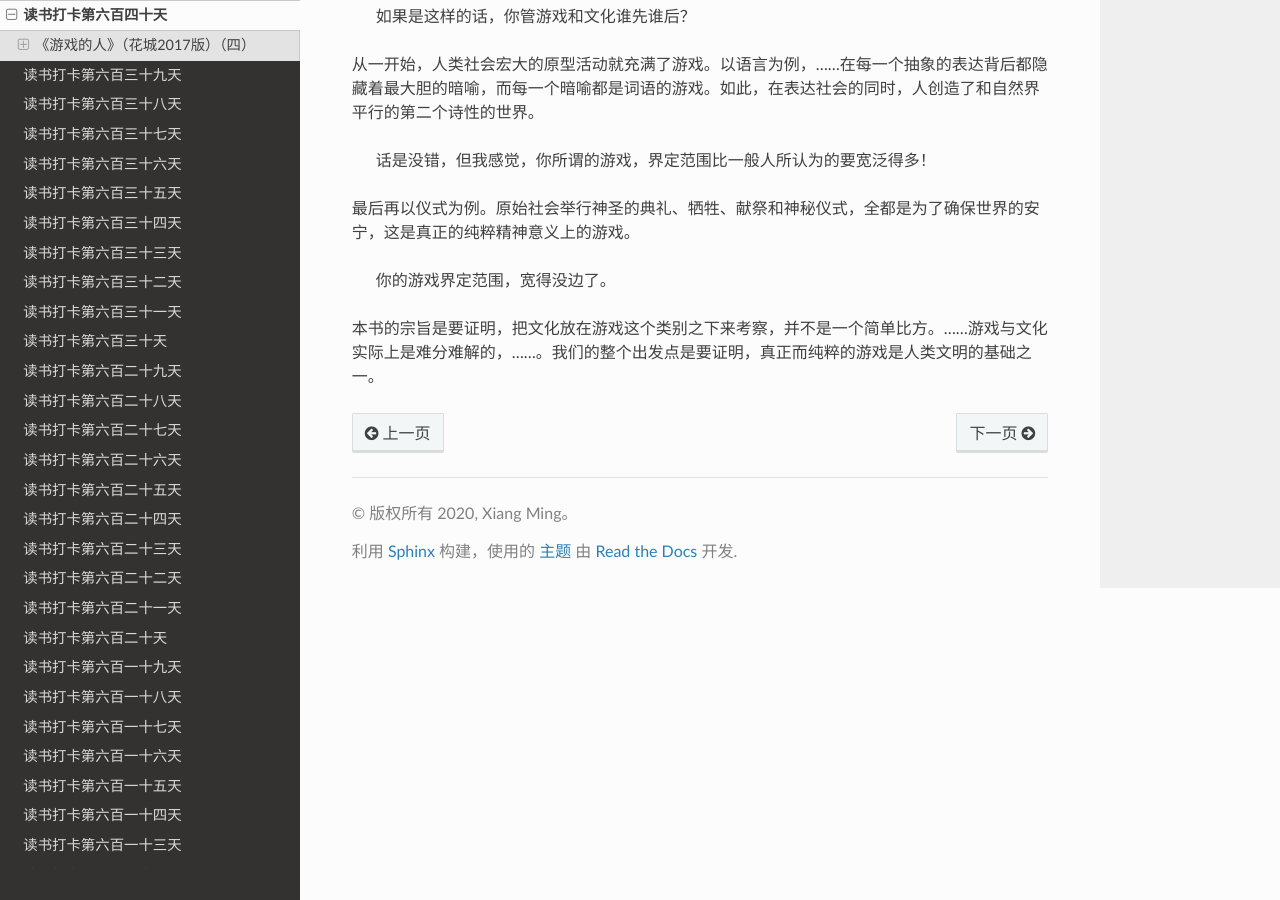
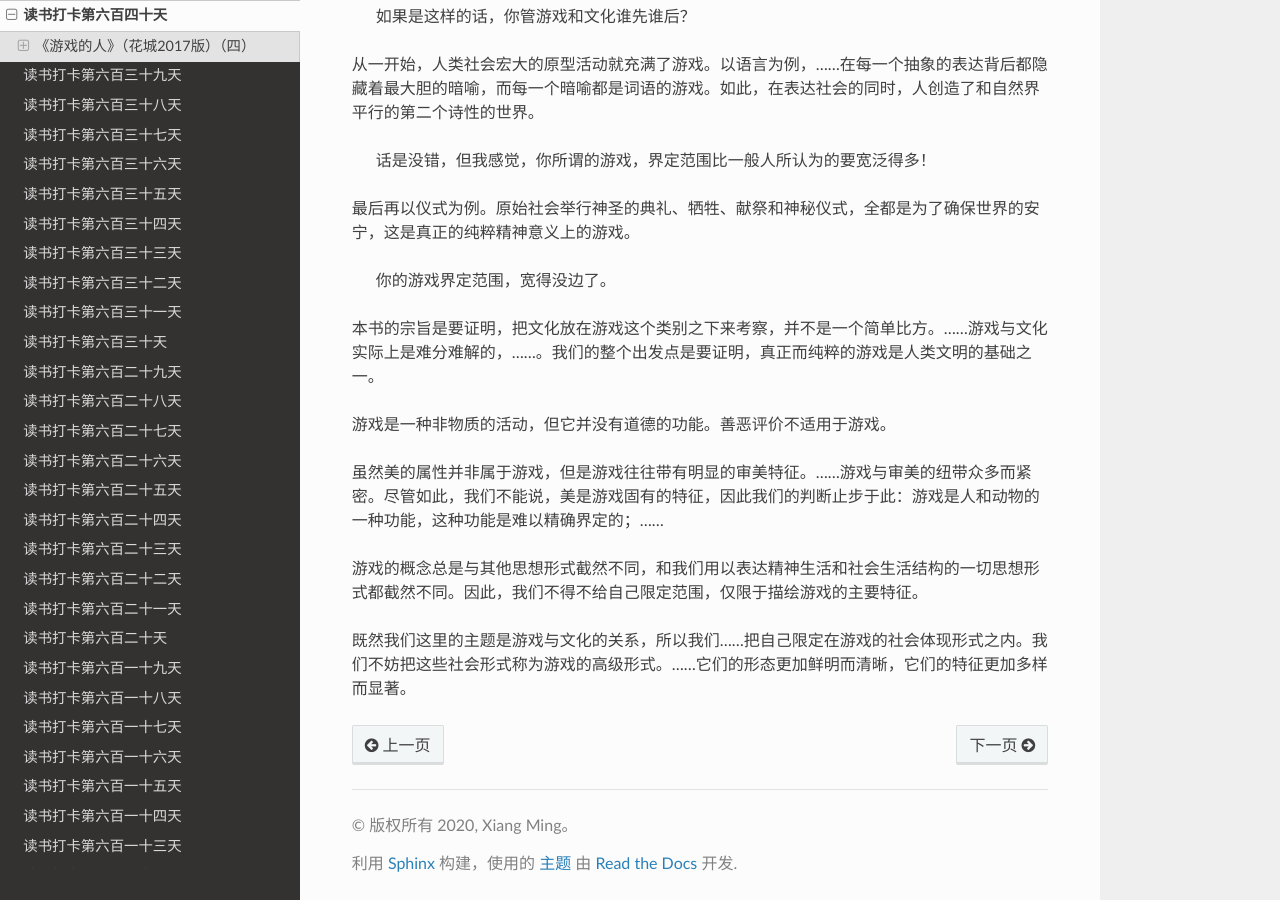
Before and after one commit to xiangming1975/reading, a Sphinx documentation site: the page built from source/2022-08-11.md, in a window 1280 px wide and 900 px high, scrolled down 803 px. Built offline with Sphinx 7.4.7 and the Read the Docs theme 2.0.0, drawn with Linux system fonts in a browser that asks for light colours; some of the changed text lies outside the part shown.

Commit message:
自动提交时间: 2022-08-14T22:00:01,180331250+08:00

```diff
--- a/source/2022-08-11.md
+++ b/source/2022-08-11.md
@@ -1,6 +1,6 @@
 # 读书打卡第六百四十天
 ## 《游戏的人》（花城2017版）（四）
-### 第一章 作为文化现象的游戏：性质与意义
+### 第一章 作为文化现象的游戏：性质与意义（一）
 
 游戏的历史比文化悠久。无论文化的定义多么不充分，它总是以人类社会的存在为前提。然而动物却不会等待人类登上舞台来向他们传授游戏。
 
@@ -23,3 +23,11 @@
 > 你的游戏界定范围，宽得没边了。
 
 本书的宗旨是要证明，把文化放在游戏这个类别之下来考察，并不是一个简单比方。……游戏与文化实际上是难分难解的，……。我们的整个出发点是要证明，真正而纯粹的游戏是人类文明的基础之一。
+
+游戏是一种非物质的活动，但它并没有道德的功能。善恶评价不适用于游戏。
+
+虽然美的属性并非属于游戏，但是游戏往往带有明显的审美特征。……游戏与审美的纽带众多而紧密。尽管如此，我们不能说，美是游戏固有的特征，因此我们的判断止步于此：游戏是人和动物的一种功能，这种功能是难以精确界定的；……
+
+游戏的概念总是与其他思想形式截然不同，和我们用以表达精神生活和社会生活结构的一切思想形式都截然不同。因此，我们不得不给自己限定范围，仅限于描绘游戏的主要特征。
+
+既然我们这里的主题是游戏与文化的关系，所以我们……把自己限定在游戏的社会体现形式之内。我们不妨把这些社会形式称为游戏的高级形式。……它们的形态更加鲜明而清晰，它们的特征更加多样而显著。
```
Also changed, not shown: source/2022-08-14.md (added, +10 -0 lines).
